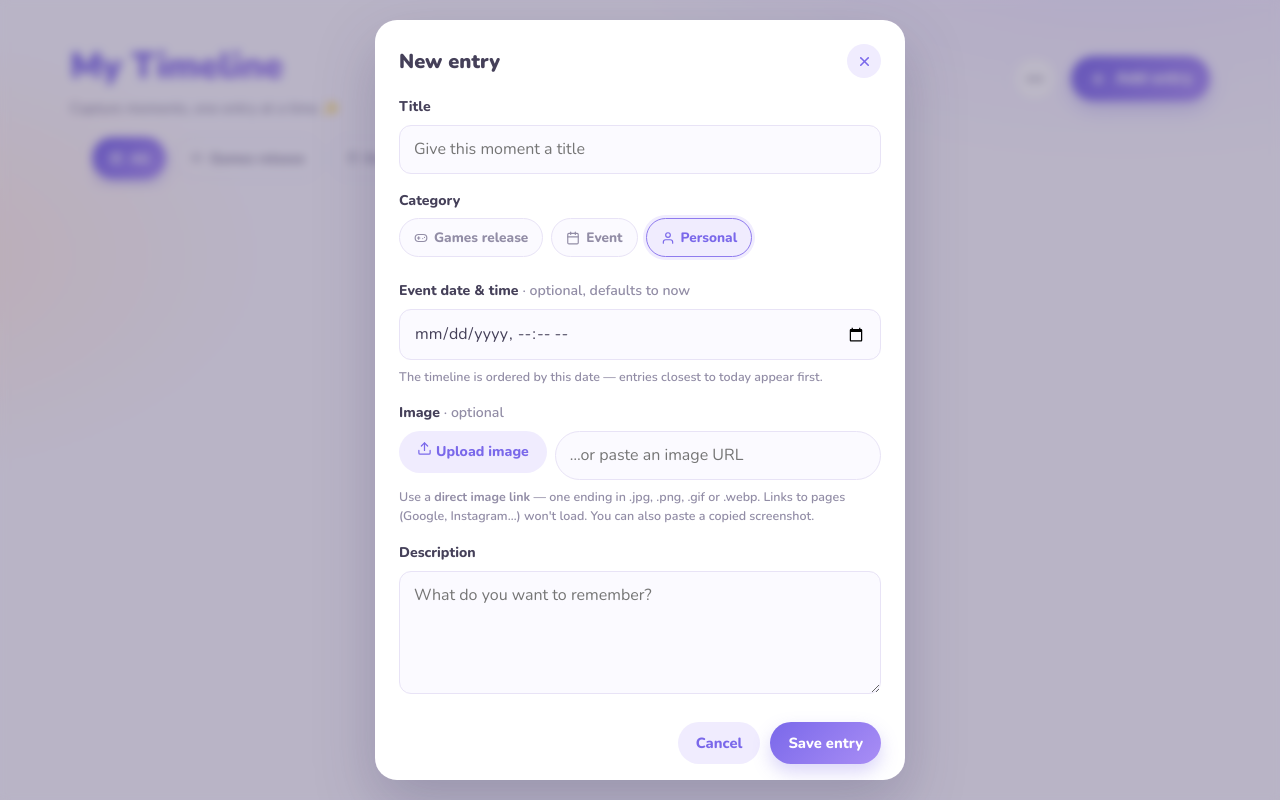
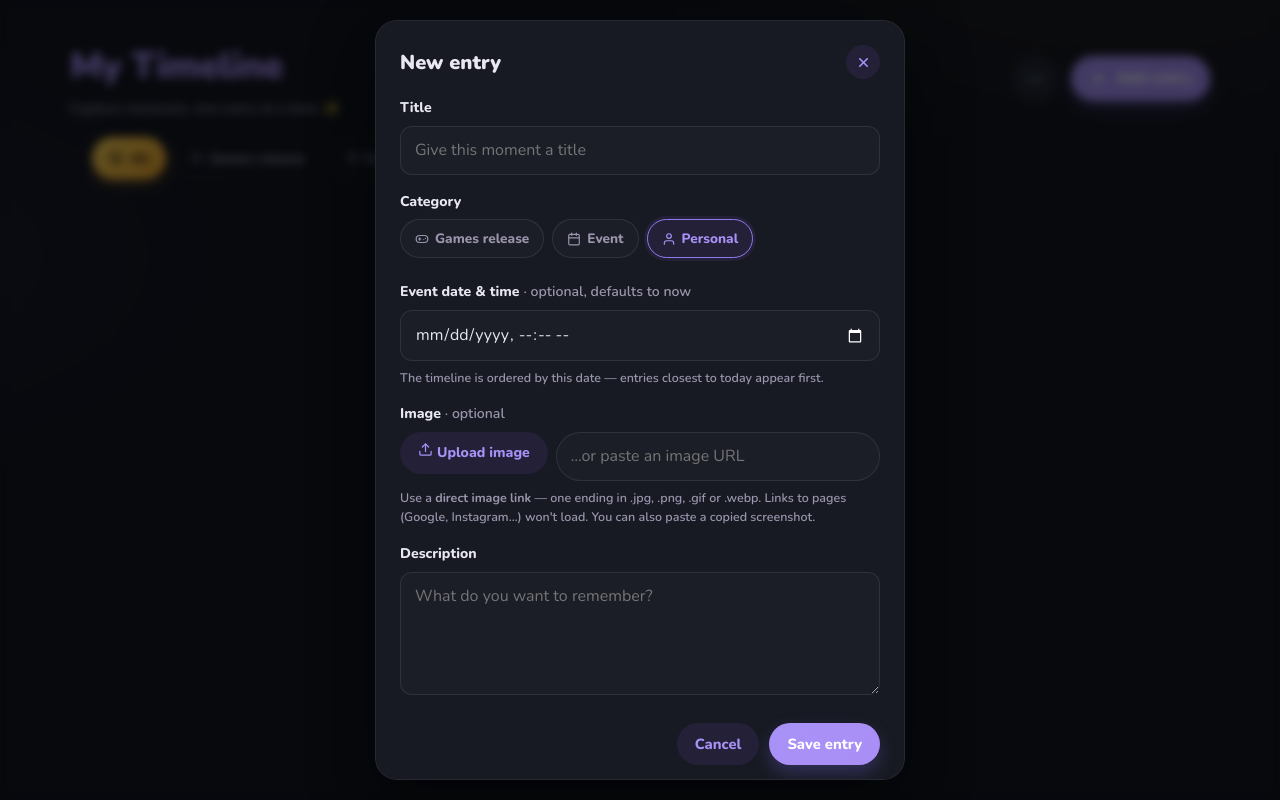
Before and after one commit to whwgywgr/timeline, a plain HTML site: page index.html in a window 1280 px wide. Both pictures are taken after a click on the button "Add entry". Drawn offline with nearby package versions, Linux system fonts and the light colour scheme.

Commit message:
feat: switch the whole app to a Cinema Dark theme
- Background #0e1015 with subtle amber/violet radial glows
- Cards and rail lifted to #171a22/#15171e for contrast against the page
- Category chips: dark pills, active chip turns amber to match the card
  date pill
- Modals, form inputs, overflow menu, toast and empty state all moved to
  dark surfaces; datetime picker follows via color-scheme: dark
- Timeline dots and focus rings tuned for the dark palette

```diff
--- a/style.css
+++ b/style.css
@@ -2,21 +2,22 @@
 * { box-sizing: border-box; margin: 0; padding: 0; }
 
 :root {
-  --bg: #faf9fe;
-  --surface: #ffffff;
-  --ink: #454059;
-  --ink-soft: #5c5772;
-  --muted: #928da6;
+  --bg: #0e1015;
+  --surface: #171a22;
+  --ink: #e9e7f2;
+  --ink-soft: #b9b4c9;
+  --muted: #9a95ad;
   --accent: #8f7bee;
-  --accent-strong: #7a68ea;
-  --accent-soft: #f0ecfe;
+  --accent-strong: #a892f7;
+  --accent-soft: #232038;
   --peach: #ffb899;
-  --line: #e8e3f6;
-  --danger: #d96d7e;
-  --danger-soft: #fcedef;
+  --gold: #f5a623;
+  --line: rgba(255, 255, 255, .09);
+  --danger: #f87171;
+  --danger-soft: rgba(248, 113, 113, .08);
   --radius: 18px;
   --mono: ui-monospace, 'Cascadia Mono', Consolas, 'Courier New', monospace;
-  --shadow: 0 10px 30px rgba(122, 104, 234, .10), 0 2px 8px rgba(122, 104, 234, .06);
+  --shadow: 0 10px 30px rgba(0, 0, 0, .35);
 }
 
 html { scroll-behavior: smooth; }
@@ -28,8 +29,8 @@ body {
   min-height: 100vh;
   overflow-x: clip;
   background:
-    radial-gradient(900px 480px at 88% -120px, #ece5ff 0%, transparent 60%),
-    radial-gradient(720px 420px at -120px 32%, #ffeee4 0%, transparent 55%),
+    radial-gradient(900px 480px at 88% -120px, rgba(245, 166, 35, .07) 0%, transparent 60%),
+    radial-gradient(720px 420px at -120px 32%, rgba(143, 123, 238, .07) 0%, transparent 55%),
     var(--bg);
 }
 
@@ -55,17 +56,17 @@ button { font: inherit; cursor: pointer; }
 .btn-primary:hover { transform: translateY(-1px); box-shadow: 0 10px 22px rgba(122, 104, 234, .34); }
 
 .btn-ghost { background: var(--accent-soft); color: var(--accent-strong); }
-.btn-ghost:hover { background: #e6dffd; }
+.btn-ghost:hover { background: #2b2747; }
 
 .icon-btn {
   width: 34px; height: 34px; border-radius: 50%; border: none;
   background: var(--accent-soft); color: var(--accent-strong);
   display: inline-flex; align-items: center; justify-content: center;
 }
-.icon-btn:hover { background: #e6dffd; }
+.icon-btn:hover { background: #2b2747; }
 
 .chip-btn {
-  border: 1.5px solid var(--line); background: #fff; color: var(--danger);
+  border: 1.5px solid var(--line); background: #1b1e27; color: var(--danger);
   border-radius: 999px; padding: 5px 12px; font-size: .8rem; font-weight: 800;
 }
 .chip-btn:hover { background: var(--danger-soft); border-color: transparent; }
@@ -86,7 +87,7 @@ button { font: inherit; cursor: pointer; }
 .more-wrap { position: relative; grid-column: 2; grid-row: 1; }
 .more-btn {
   width: 44px; height: 44px; border-radius: 999px;
-  border: 1.5px solid var(--line); background: #fff;
+  border: 1.5px solid var(--line); background: #1d212b;
   color: var(--ink-soft);
   display: inline-flex; align-items: center; justify-content: center;
   transition: background .15s ease, color .15s ease, border-color .15s ease;
@@ -97,10 +98,10 @@ button { font: inherit; cursor: pointer; }
 .more-menu {
   position: absolute; right: 0; top: calc(100% + 10px); z-index: 40;
   min-width: 216px;
-  background: #fff;
-  border: 1px solid rgba(143, 123, 238, .12);
+  background: #1b1e27;
+  border: 1px solid rgba(255, 255, 255, .08);
   border-radius: 16px;
-  box-shadow: 0 18px 44px rgba(60, 50, 100, .18);
+  box-shadow: 0 18px 44px rgba(0, 0, 0, .45);
   padding: 6px;
 }
 .more-menu[hidden] { display: none; }
@@ -179,12 +180,12 @@ button { font: inherit; cursor: pointer; }
   color: var(--muted);
   transition: color .15s ease, border-color .15s ease, background .15s ease, box-shadow .15s ease;
 }
-.chip:hover { color: var(--ink-soft); border-color: var(--accent); }
+.chip:hover { color: var(--ink-soft); border-color: rgba(245, 166, 35, .5); }
 .chip.active {
-  color: #fff;
-  background: linear-gradient(135deg, var(--accent-strong), #a98ef5);
+  color: #241703;
+  background: linear-gradient(135deg, #ffd34d, #f5a623);
   border-color: transparent;
-  box-shadow: 0 6px 14px rgba(122, 104, 234, .28);
+  box-shadow: 0 6px 16px rgba(245, 166, 35, .3);
 }
 
 /* ============ Timeline ============ */
@@ -259,8 +260,8 @@ main { max-width: 1140px; margin: 0 auto; padding: 0 20px 30px; }
 .tl-item::before {
   content: ''; position: absolute; top: 26px;
   width: 15px; height: 15px; border-radius: 50%;
-  background: #fff; border: 3.5px solid var(--accent);
-  box-shadow: 0 0 0 5px rgba(143, 123, 238, .14);
+  background: var(--bg); border: 3.5px solid var(--accent);
+  box-shadow: 0 0 0 5px rgba(143, 123, 238, .16);
   z-index: 1;
 }
 .tl-item.left::before { right: -7.5px; }
@@ -269,10 +270,10 @@ main { max-width: 1140px; margin: 0 auto; padding: 0 20px 30px; }
 /* ============ Cards (dark design) ============ */
 .card {
   position: relative;
-  background: #15171e;
-  border: 1px solid rgba(255, 255, 255, .06);
+  background: #171a22;
+  border: 1px solid rgba(255, 255, 255, .07);
   border-radius: var(--radius);
-  box-shadow: 0 14px 34px rgba(50, 45, 80, .18);
+  box-shadow: 0 14px 34px rgba(0, 0, 0, .4);
   padding: 0;
   overflow: hidden;
   color: #e9e7f2;
@@ -365,7 +366,7 @@ main { max-width: 1140px; margin: 0 auto; padding: 0 20px 30px; }
 .category-option span {
   display: inline-flex; align-items: center; gap: 6px;
   padding: 8px 14px; border-radius: 999px;
-  border: 1.5px solid var(--line); background: #fbfaff;
+  border: 1.5px solid var(--line); background: #1b1e27;
   font-weight: 800; font-size: .85rem; color: var(--muted);
   transition: border-color .15s ease, color .15s ease, background .15s ease, box-shadow .15s ease;
 }
@@ -430,7 +431,7 @@ main { max-width: 1140px; margin: 0 auto; padding: 0 20px 30px; }
 /* ============ Modal ============ */
 .modal-overlay {
   position: fixed; inset: 0; z-index: 50;
-  background: rgba(64, 54, 96, .35);
+  background: rgba(4, 5, 9, .62);
   backdrop-filter: blur(5px); -webkit-backdrop-filter: blur(5px);
   display: flex; align-items: center; justify-content: center; padding: 20px;
   opacity: 0; visibility: hidden;
@@ -439,11 +440,13 @@ main { max-width: 1140px; margin: 0 auto; padding: 0 20px 30px; }
 .modal-overlay.open { opacity: 1; visibility: visible; }
 
 .modal {
-  background: #fff; border-radius: 22px;
+  background: #171a22;
+  border: 1px solid rgba(255, 255, 255, .07);
+  border-radius: 22px;
   width: 100%; max-width: 530px;
   max-height: calc(100vh - 40px); overflow-y: auto;
   padding: 24px;
-  box-shadow: 0 24px 60px rgba(60, 50, 100, .25);
+  box-shadow: 0 24px 60px rgba(0, 0, 0, .5);
   transform: translateY(14px) scale(.98);
   transition: transform .2s ease;
 }
@@ -464,7 +467,7 @@ main { max-width: 1140px; margin: 0 auto; padding: 0 20px 30px; }
 .field input[type="text"], .field input[type="datetime-local"], .field textarea {
   width: 100%; padding: 11px 14px;
   border: 1.5px solid var(--line); border-radius: 12px;
-  font: inherit; color: var(--ink); background: #fbfaff; resize: vertical;
+  font: inherit; color: var(--ink); background: #1b1e27; resize: vertical;
   transition: border-color .15s ease, box-shadow .15s ease;
 }
 .field input:focus, .field textarea:focus {
@@ -480,7 +483,7 @@ main { max-width: 1140px; margin: 0 auto; padding: 0 20px 30px; }
 .image-inputs input[type="text"] {
   flex: 1; min-width: 180px; padding: 10px 14px;
   border: 1.5px solid var(--line); border-radius: 999px;
-  font: inherit; background: #fbfaff;
+  font: inherit; color: var(--ink); background: #1b1e27;
   transition: border-color .15s ease, box-shadow .15s ease;
 }
 .image-inputs input:focus {
@@ -492,7 +495,7 @@ main { max-width: 1140px; margin: 0 auto; padding: 0 20px 30px; }
 .image-preview img {
   display: block; width: 100%; max-height: 190px; object-fit: cover;
   border-radius: 12px; border: 1px solid var(--line); margin-bottom: 8px;
-  background: #f0eefb;
+  background: #1b1e27;
 }
 .image-preview img.loading { opacity: .35; }
 .image-preview img.failed { display: none; }
@@ -508,10 +511,11 @@ main { max-width: 1140px; margin: 0 auto; padding: 0 20px 30px; }
 .toast {
   position: fixed; left: 50%; bottom: 28px; z-index: 60;
   transform: translateX(-50%) translateY(10px);
-  background: #3b3550; color: #fff;
+  background: #262b36; color: #fff;
+  border: 1px solid rgba(255, 255, 255, .08);
   padding: 11px 20px; border-radius: 999px;
   font-size: .9rem; font-weight: 700;
-  box-shadow: 0 10px 26px rgba(50, 40, 80, .3);
+  box-shadow: 0 10px 26px rgba(0, 0, 0, .45);
   opacity: 0; pointer-events: none;
   transition: opacity .25s ease, transform .25s ease;
   max-width: calc(100vw - 40px); text-align: center;
```
Also changed, not shown: index.html (+1 -1 lines).
